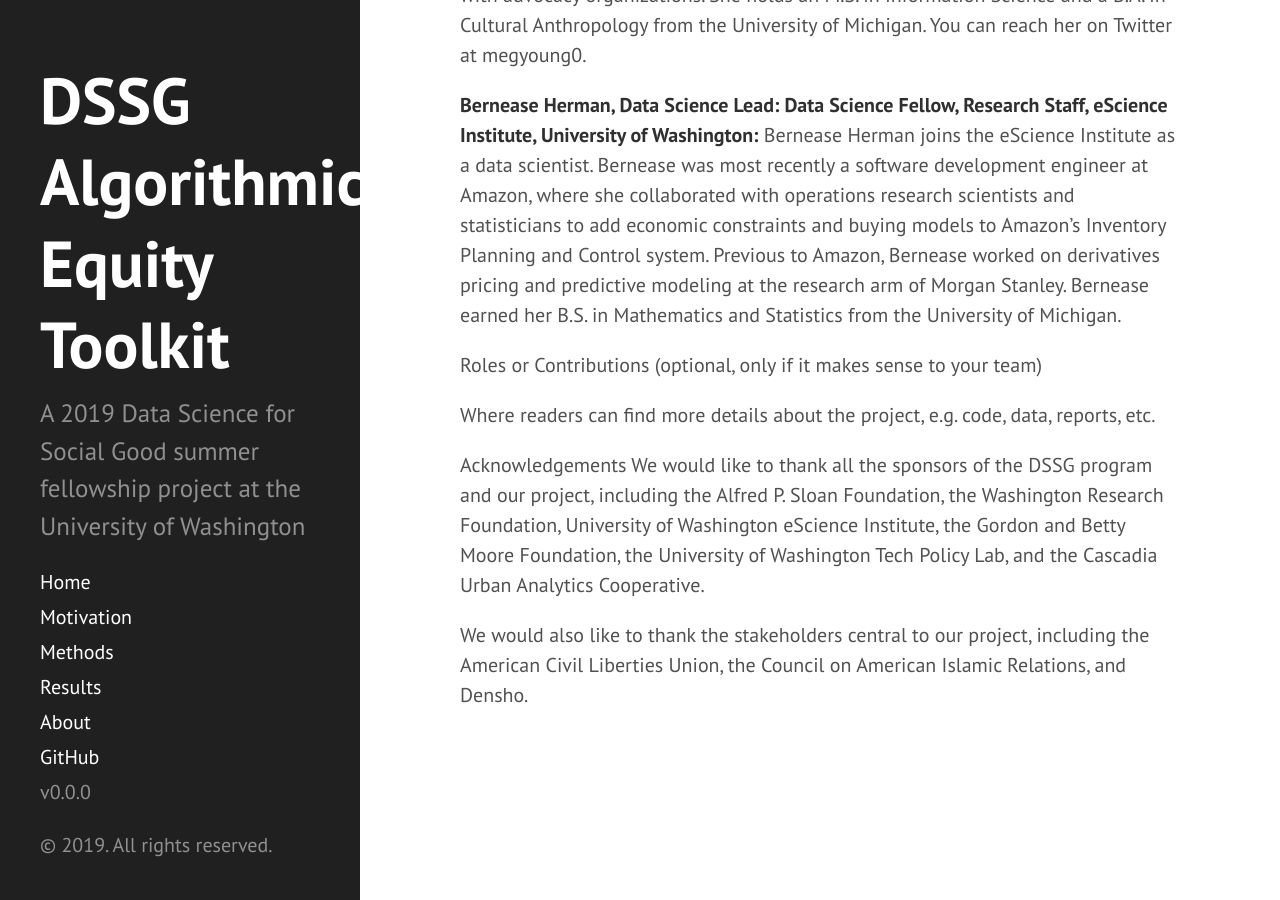
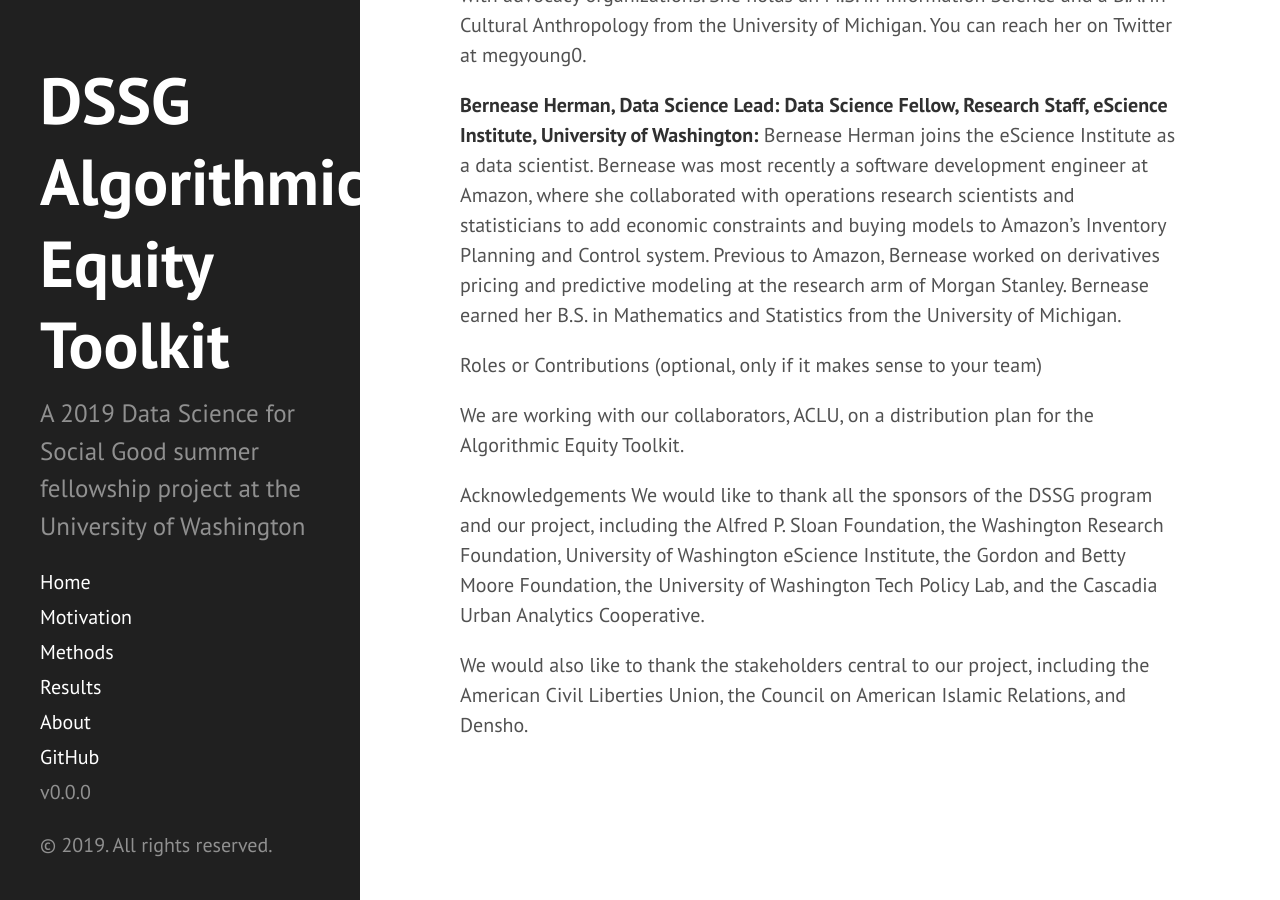
Before and after one commit to uwescience/AEKit-website, a Jekyll site: the page built from about.md, in a window 1280 px wide and 900 px high, scrolled down 2921 px. Built offline with Jekyll 4.4.1, drawn with Linux system fonts in a browser that asks for light colours.

Commit message:
edited about.md

```diff
--- a/about.md
+++ b/about.md
@@ -47,7 +47,7 @@ Bernease Herman joins the eScience Institute as a data scientist. Bernease was m
 
 Roles or Contributions (optional, only if it makes sense to your team)
 
-Where readers can find more details about the project, e.g. code, data, reports, etc.
+We are working with our collaborators, ACLU, on a distribution plan for the Algorithmic Equity Toolkit.
 
 Acknowledgements
 We would like to thank all the sponsors of the DSSG program and our project, including the Alfred P. Sloan Foundation, the Washington Research Foundation, University of Washington eScience Institute, the Gordon and Betty Moore Foundation, the University of Washington Tech Policy Lab, and the Cascadia Urban Analytics Cooperative.
```
